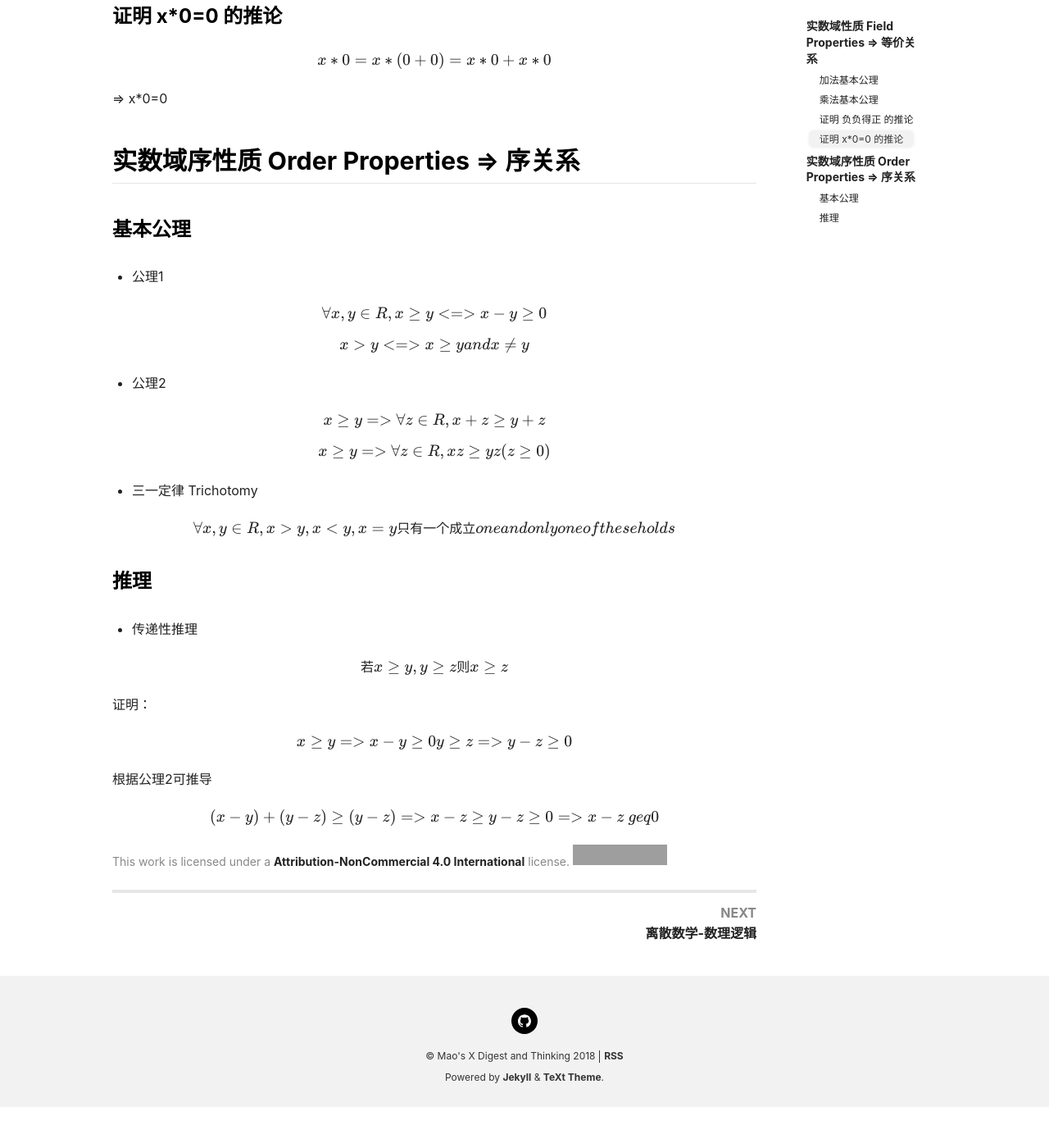
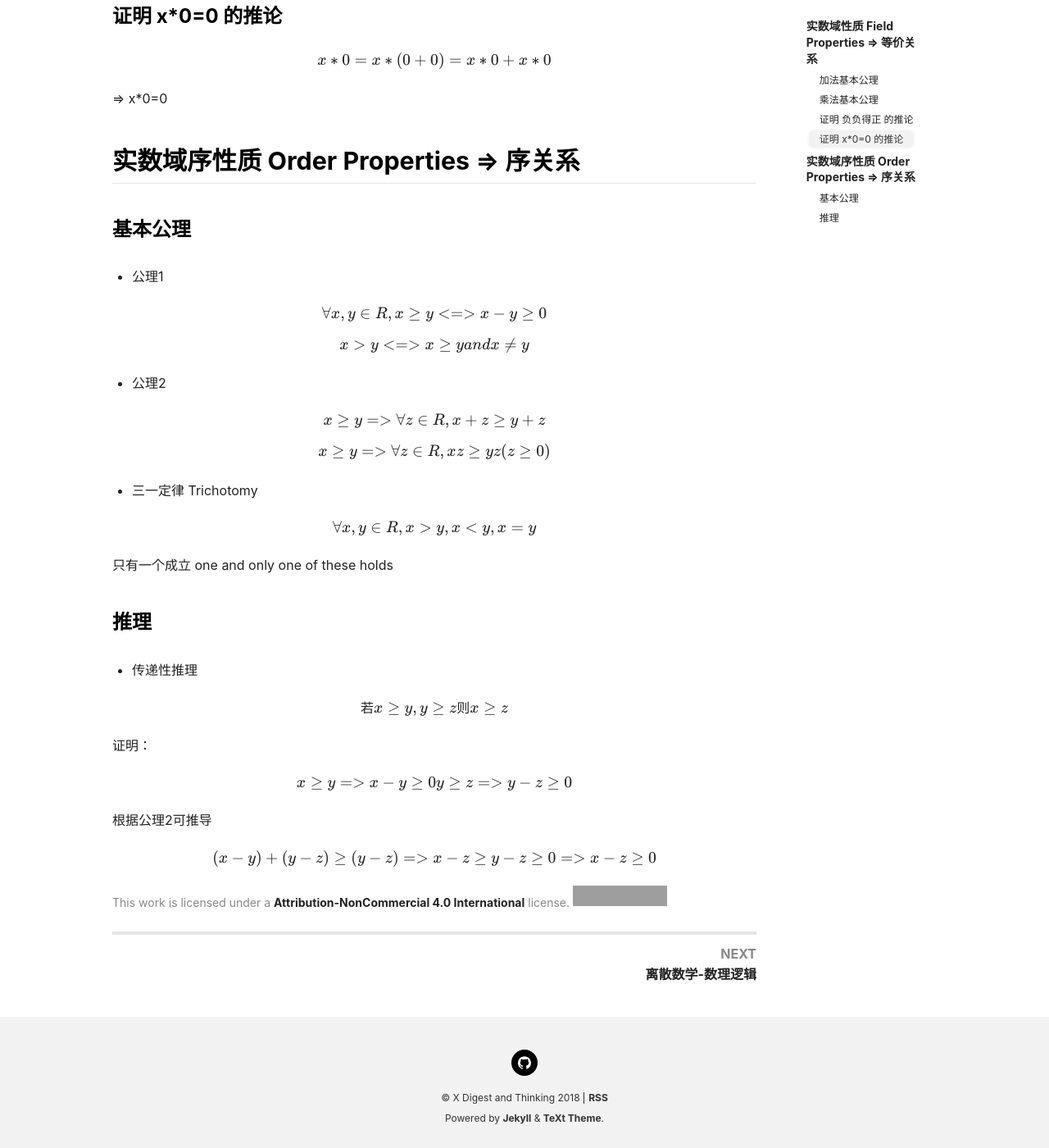
Before and after one commit to ibusybox/x, a Jekyll site: the page built from _posts/2018-08-27-高等微积分-实数集合.md, in a window 1280 px wide and 1400 px high, scrolled down 1401 px. Shown: the whole window at 82% size. Built offline with Jekyll 4.4.1, drawn with Linux system fonts in a browser that asks for light colours; nearby versions of some CDN libraries; formulas are drawn with MathJax 3; before the commit the page ends 2751 px from its top, so only the background shows below that; some of the changed text lies outside the part shown; grey boxes are pictures that could not be loaded.

```diff
--- a/_config.yml
+++ b/_config.yml
@@ -20,7 +20,7 @@ text_skin: default # "default" (default), "dark", "forest", "ocean", "chocolate"
 highlight_theme: default # "default" (default), "tomorrow", "tomorrow-night", "tomorrow-night-eighties", "tomorrow-night-blue", "tomorrow-night-bright"
 url     : # the base hostname & protocol for your site e.g. https://www.someone.com
 baseurl : # does not include hostname
-title   : Mao's X Digest and Thinking
+title   : X Digest and Thinking
 description: > # this means to ignore newlines until "Language & timezone"
   X Digest and Thinking
 
--- a/_posts/2018-08-27-高等微积分-实数集合.md
+++ b/_posts/2018-08-27-高等微积分-实数集合.md
@@ -87,8 +87,9 @@ $$x \geq y => \forall z \in R, xz \geq yz (z \geq 0)$$
 
 
 $$\forall x,y \in R,
-x>y, x<y, x=y
-只有一个成立 one and only one of these holds$$
+x>y, x<y, x=y $$
+
+只有一个成立 one and only one of these holds
 
 
 ### 推理
@@ -111,5 +112,5 @@ $$
 $$
 (x-y)+(y-z) \geq (y-z)
 => x-z \geq y-z \geq 0
-=> x-z \ geq 0
+=> x-z \geq 0
 $$
```
